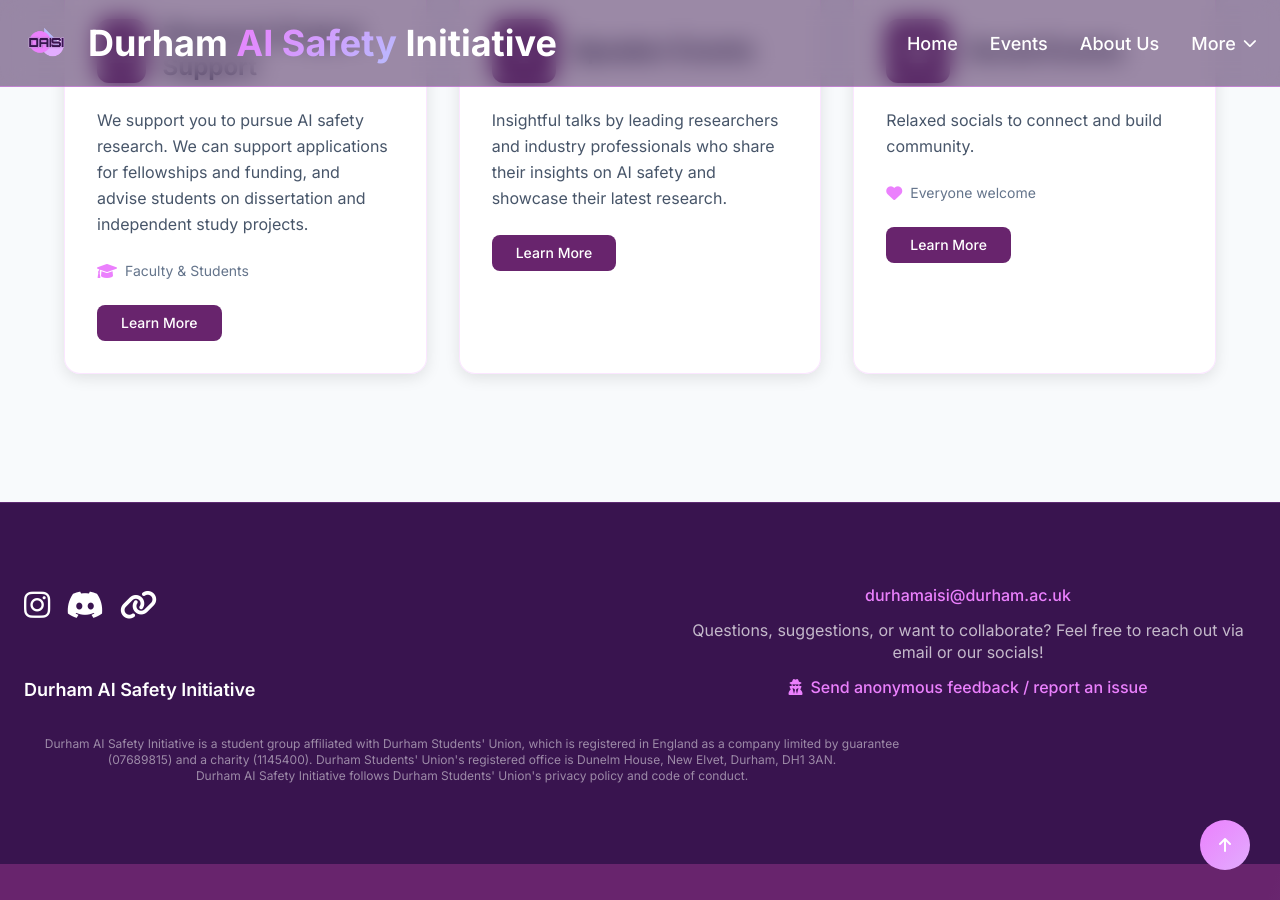
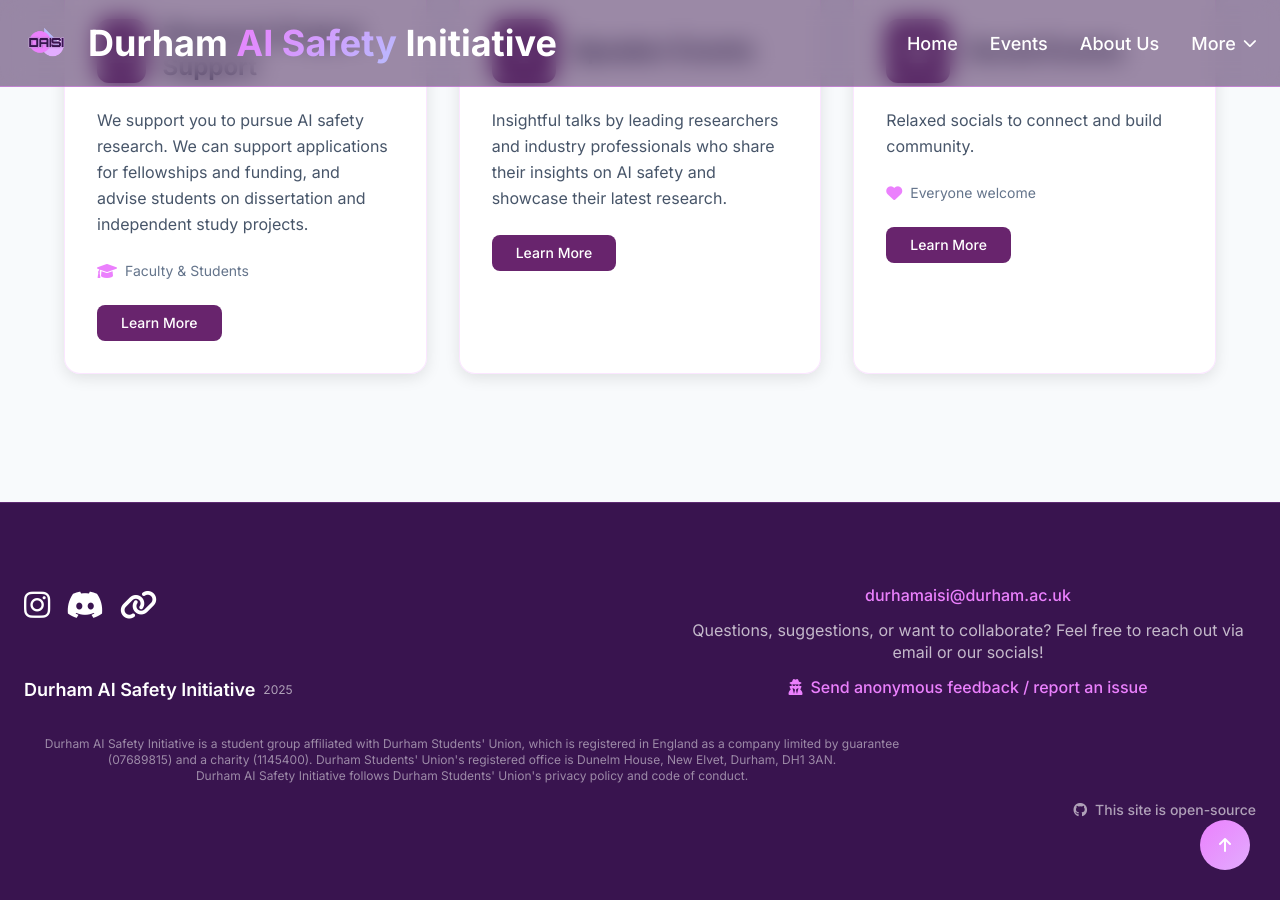
Before and after one commit to DurhamAISafety/durhamaisafety.github.io, a Jekyll site: the page built from index.html, in a window 1280 px wide and 900 px high, scrolled down 2357 px. Built offline with Jekyll 4.4.1, drawn with Linux system fonts in a browser that asks for light colours; nearby versions of some CDN libraries; the list of posts is cut into pages by our own code.

Commit message:
2025 on footer

```diff
--- a/_includes/footer.html
+++ b/_includes/footer.html
@@ -11,8 +11,9 @@
                         <a href="{{ site.social.linktree | default: 'https://linktr.ee/aisdurham' }}" aria-label="Linktree" title="Linktree"><i class="fa-solid fa-link"></i></a>
                     </div>
                 </div>
-                <div class="text-base md:text-lg font-semibold">
-                    {{ site.title | default: "Durham AI Safety Initiative" }}
+                <div class="text-base md:text-lg font-semibold inline-flex items-center gap-2">
+                    <span>{{ site.title | default: "Durham AI Safety Initiative" }}</span>
+                    <span class="text-[10px] md:text-xs font-normal text-white/60 align-middle">2025</span>
                 </div>
             </div>
 
@@ -51,6 +52,20 @@
             <p>
                 Durham AI Safety Initiative follows Durham Students' Union's privacy policy and code of conduct.
             </p>
+        </div>
+
+        <!-- Bottom-right: Open-source link -->
+        <div class="mt-4 flex justify-end">
+            <a
+                href="https://github.com/DurhamAISafety/durhamaisafety.github.io"
+                target="_blank"
+                rel="noopener noreferrer"
+                aria-label="This site is open-source on GitHub"
+                class="inline-flex items-center gap-2 text-white/60 hover:text-white text-xs md:text-sm font-medium transition-colors"
+            >
+                <i class="fa-brands fa-github"></i>
+                <span>This site is open-source</span>
+            </a>
         </div>
     </div>
 </footer>
```
